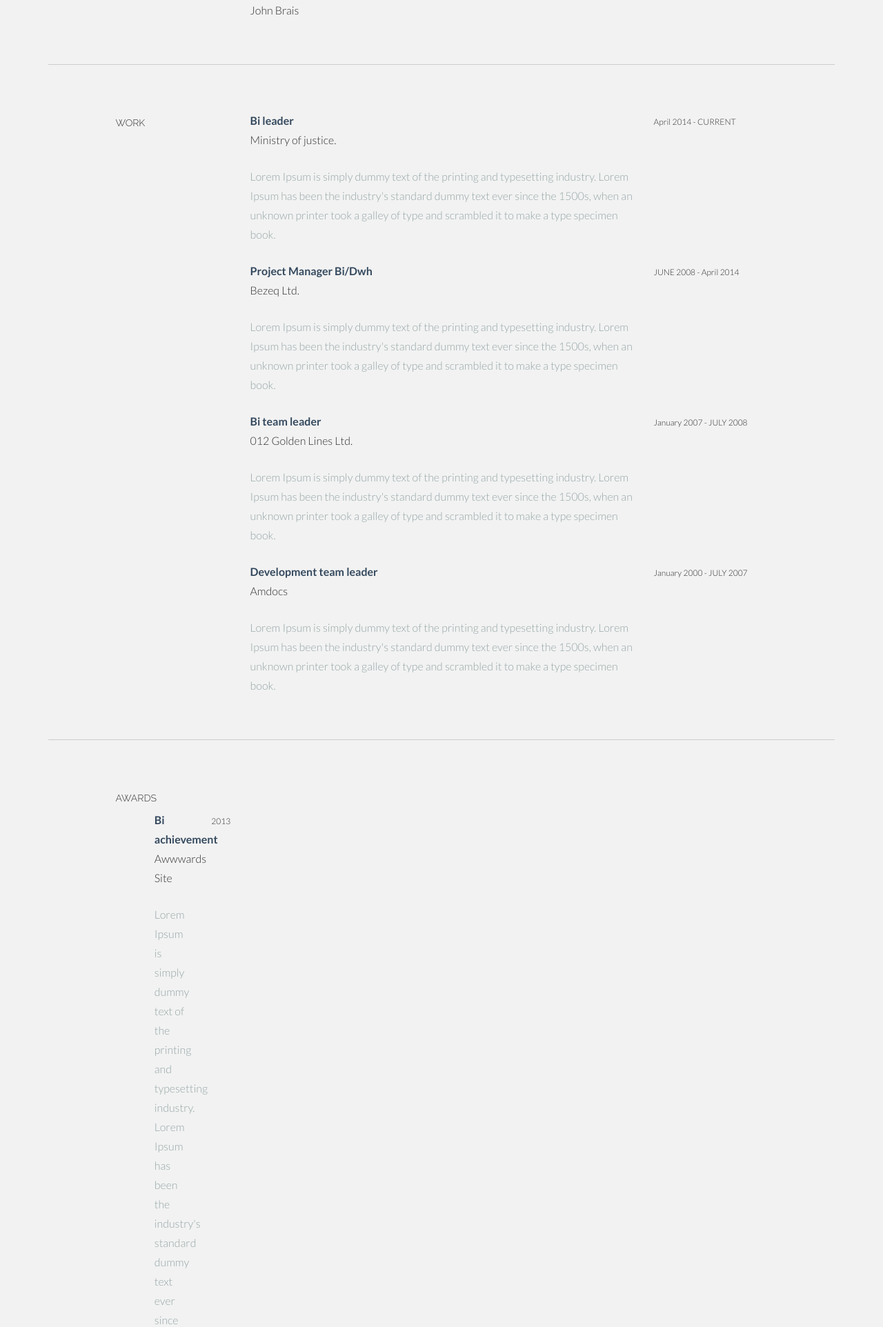
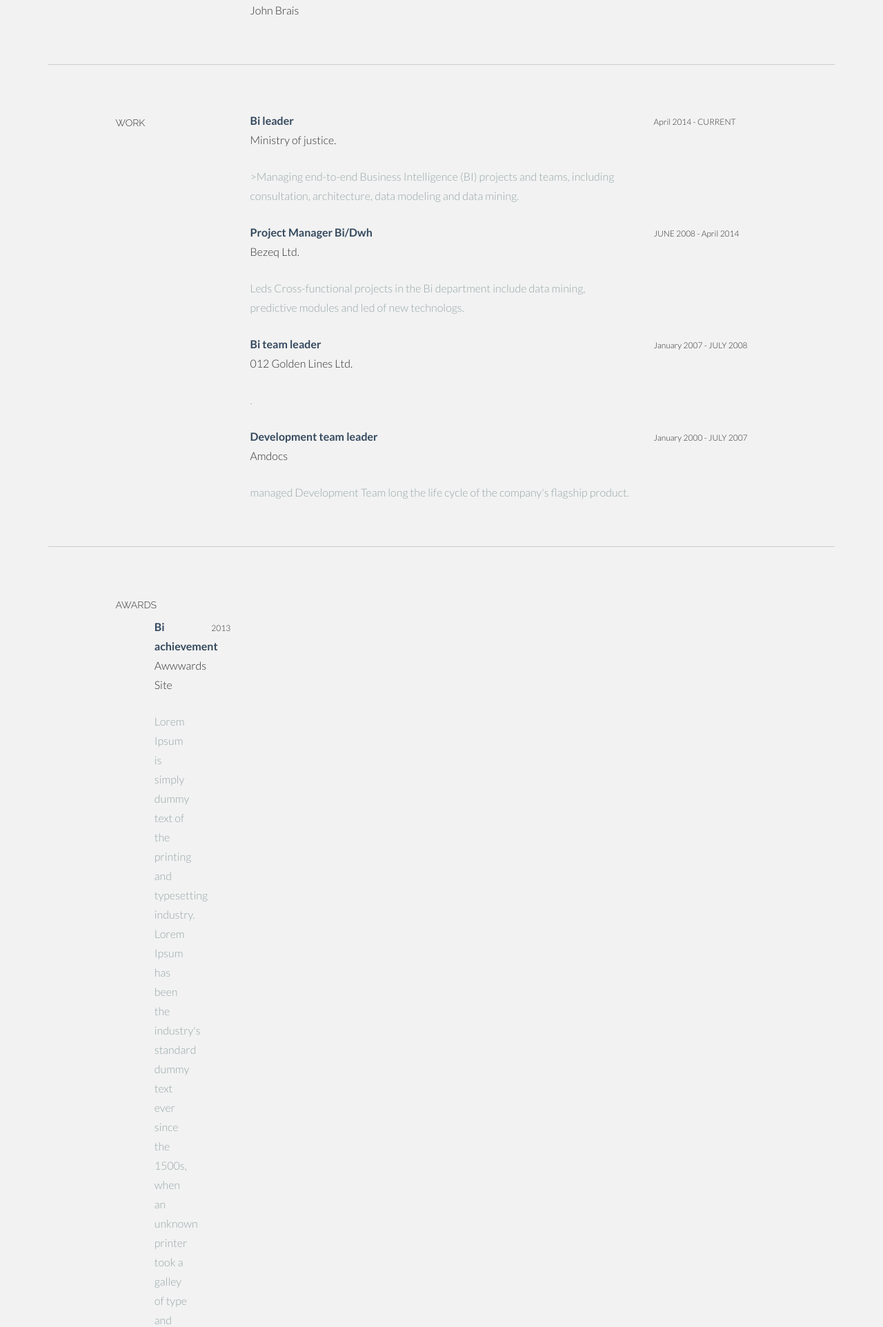
Before and after one commit to OferEl/pyma_myweb, a Django app: page / in a window 1280 px wide. Shown: the part 1112-3036 px from the top of the page at 69% size. Run offline with Django 3.2, Linux system fonts and the light colour scheme; some libraries are stand-ins or nearby versions; some web fonts are replaced.

Commit message:
Update main.html

```diff
--- a/template/main.html
+++ b/template/main.html
@@ -146,7 +146,8 @@
 					<p><t>Bi leader</t><br/>
 						Ministry of justice. <br/>
 					</p>
-					<p><more>Lorem Ipsum is simply dummy text of the printing and typesetting industry. Lorem Ipsum has been the industry's standard dummy text ever since the 1500s, when an unknown printer took a galley of type and scrambled it to make a type specimen book.</more></p>
+					<p><more>>Managing end-to-end Business Intelligence (BI) projects and teams, including consultation,
+                                                  architecture, data modeling and data mining.</more></p>
 				</div>
 				<div class="col-lg-3">
 					<p><sm>April 2014 - CURRENT</sm></p>
@@ -156,7 +157,7 @@
 					<p><t>Project Manager Bi/Dwh </t><br/>
 						Bezeq Ltd. <br/>
 					</p>
-					<p><more>Lorem Ipsum is simply dummy text of the printing and typesetting industry. Lorem Ipsum has been the industry's standard dummy text ever since the 1500s, when an unknown printer took a galley of type and scrambled it to make a type specimen book.</more></p>
+					<p><more>Leds Cross-functional projects in the Bi department include data mining, predictive modules and led of new technologs.</more></p>
 				</div>
 				<div class="col-lg-3">
 					<p><sm>JUNE 2008 - April 2014</sm></p>
@@ -166,7 +167,7 @@
 					<p><t>Bi team leader</t><br/>
 						012 Golden Lines Ltd. <br/>
 					</p>
-					<p><more>Lorem Ipsum is simply dummy text of the printing and typesetting industry. Lorem Ipsum has been the industry's standard dummy text ever since the 1500s, when an unknown printer took a galley of type and scrambled it to make a type specimen book.</more></p>
+					<p><more>.</more></p>
 				</div>
 				<div class="col-lg-3">
 					<p><sm>January 2007 - JULY 2008</sm></p>
@@ -176,7 +177,7 @@
 					<p><t>Development team leader</t><br/>
 						Amdocs <br/>
 					</p>
-					<p><more>Lorem Ipsum is simply dummy text of the printing and typesetting industry. Lorem Ipsum has been the industry's standard dummy text ever since the 1500s, when an unknown printer took a galley of type and scrambled it to make a type specimen book.</more></p>
+					<p><more>managed Development Team long the life cycle of the company's flagship product.</more></p>
 				</div>
 				<div class="col-lg-3">
 					<p><sm>January 2000 - JULY 2007</sm></p>
```
